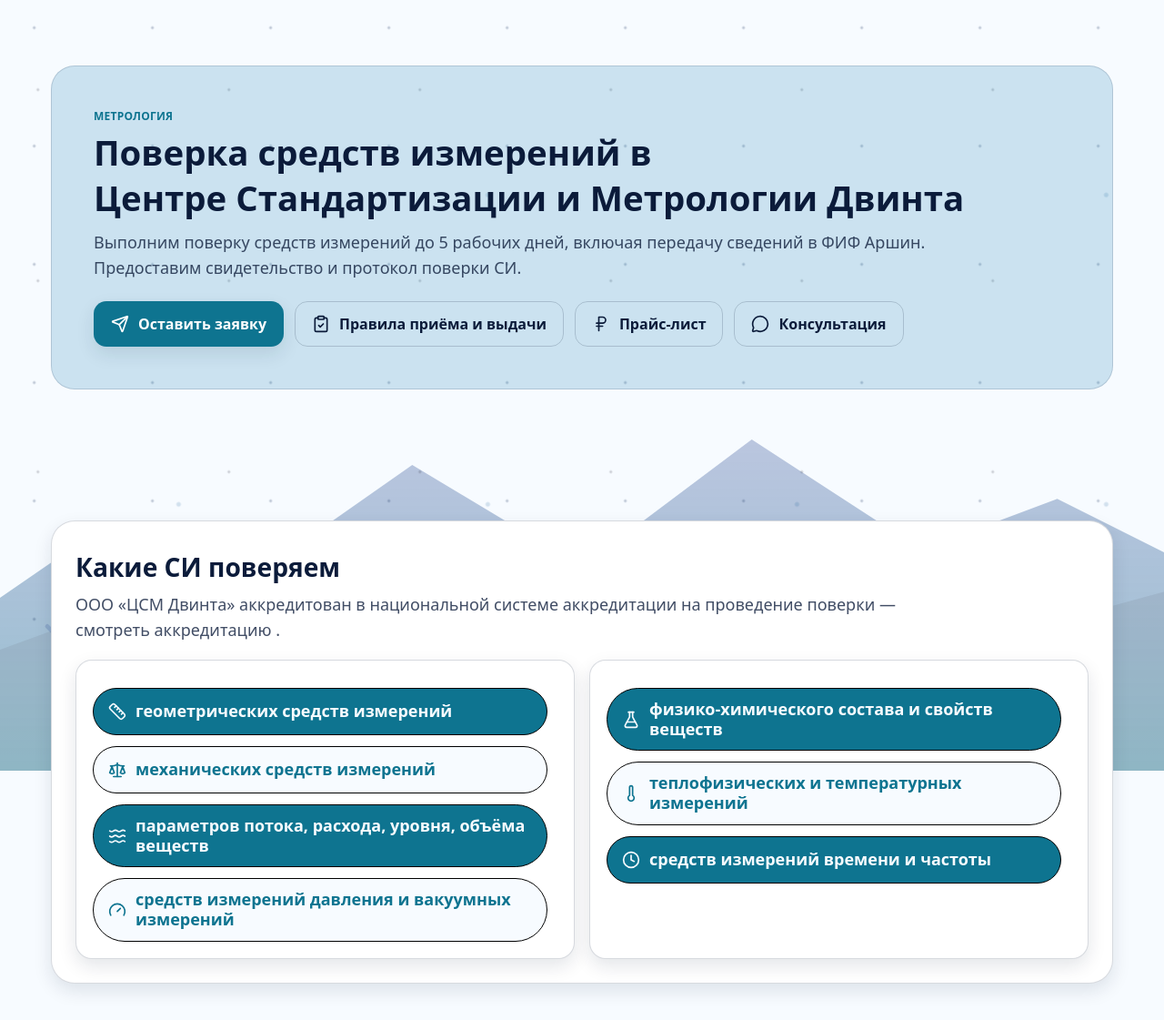
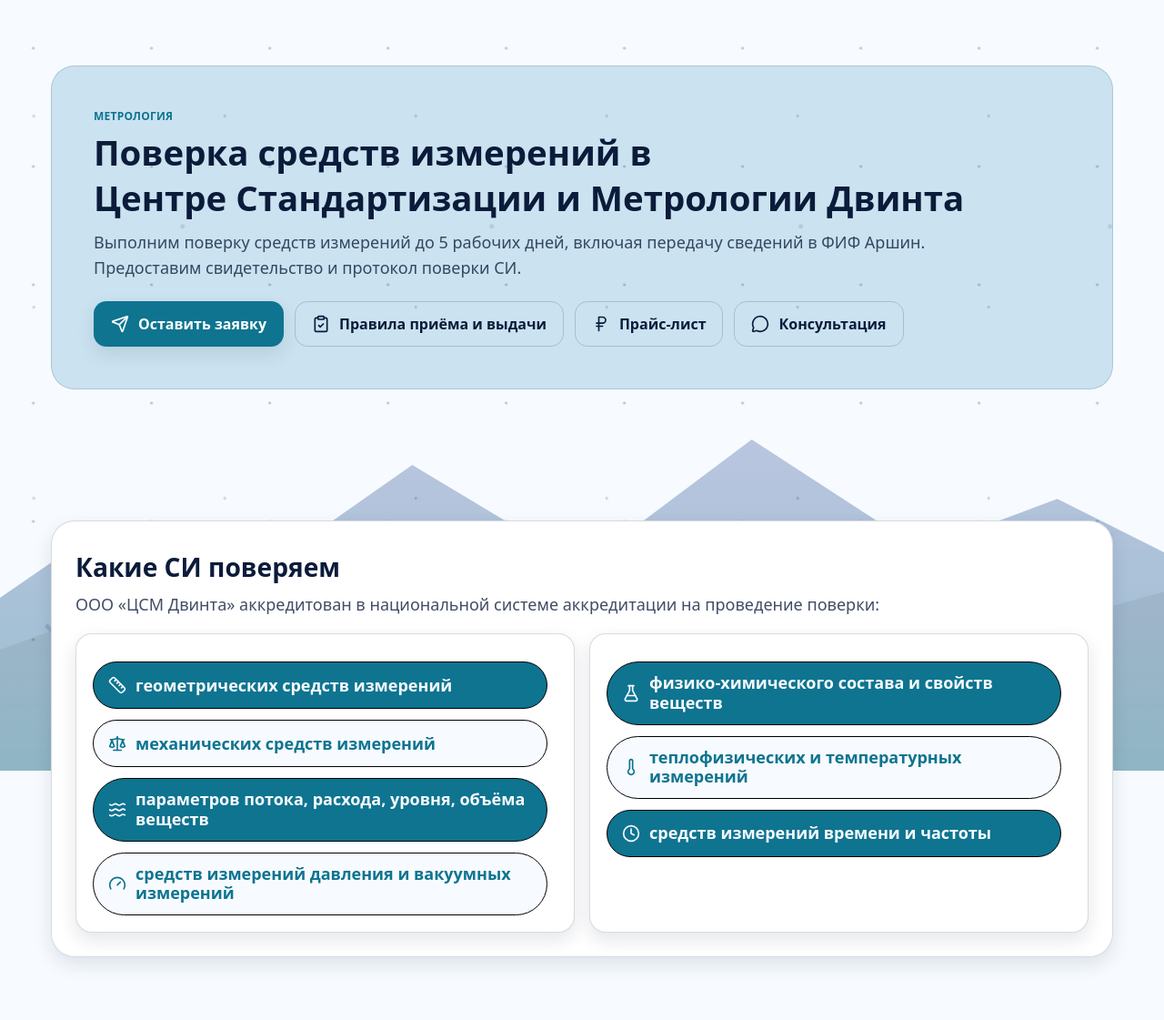
Before and after one commit to plag1atv/Dvinta-group-site, a Flask app: page /metrology/verification in a window 1280 px wide. Shown: the part 81-1202 px from the top of the page at 91% size. Run offline with Flask 3, Linux system fonts and the light colour scheme.

Commit message:
37 global change

```diff
--- a/app/templates/metrology_verification.html
+++ b/app/templates/metrology_verification.html
@@ -47,7 +47,7 @@
     <div class="card card-pad reveal" style="border-radius: 26px;">
       <h2 class="h2" style="margin-top:8px;">Какие СИ поверяем</h2>
       <p class="p-lead" style="margin-top:10px; max-width: 980px;">
-        ООО «ЦСМ Двинта» аккредитован в национальной системе аккредитации на проведение поверки — смотреть аккредитацию .
+        ООО «ЦСМ Двинта» аккредитован в национальной системе аккредитации на проведение поверки:
         <!-- <a href="https://pub.fsa.gov.ru/ral" target="_blank" rel="noopener"
            style="color: var(--c-400); font-weight: 800; text-decoration: none;">
           смотреть аккредитацию
```
